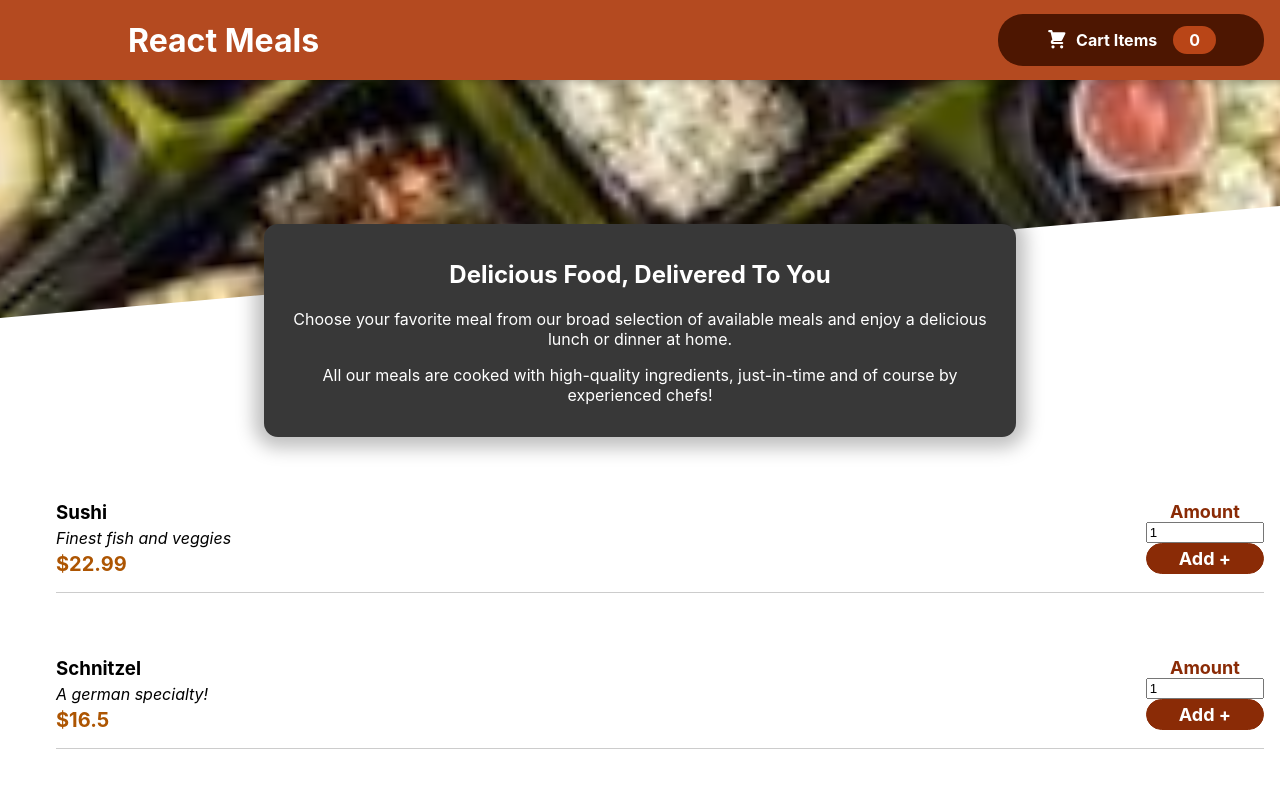
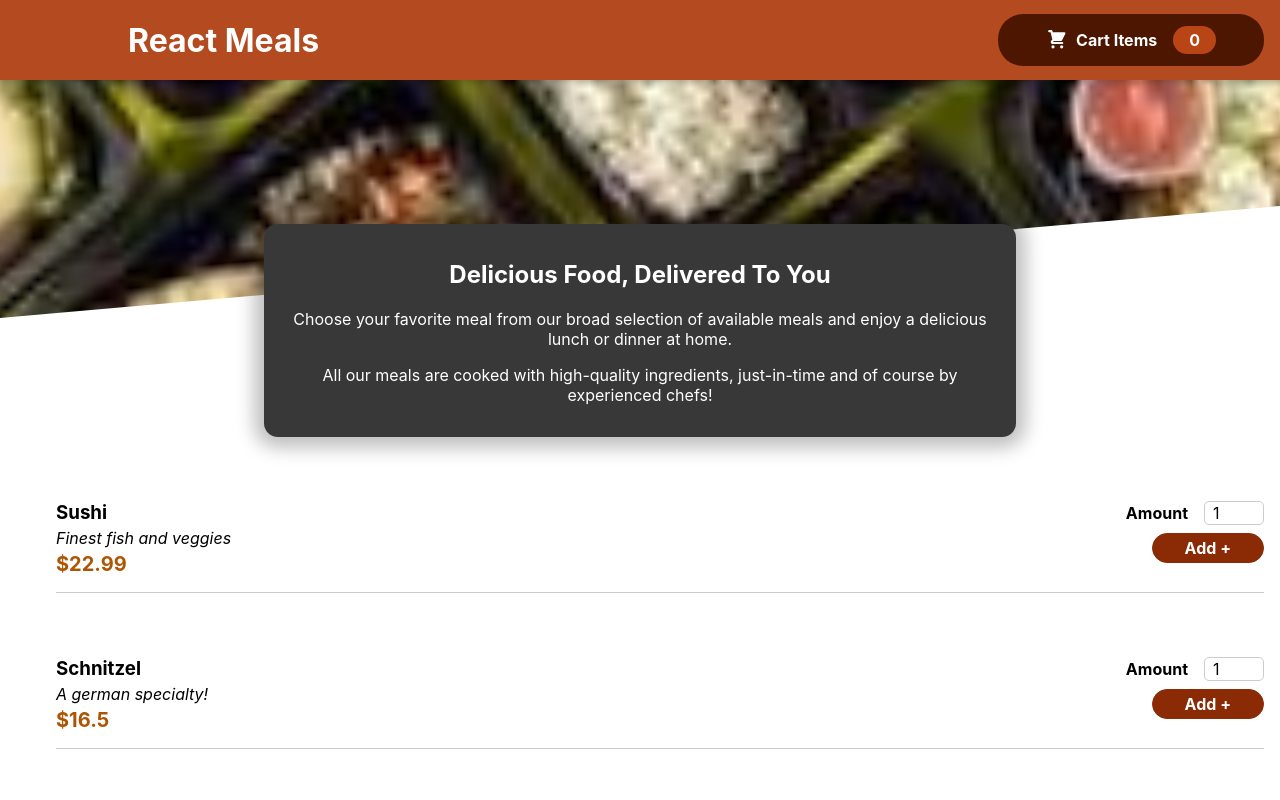
Before and after one commit to Souvik011/ResturentWebsiteApp, a React (Create React App) app: page / in a window 1280 px wide. Shown: the top 800 px of the page. Built offline with nearby package versions, Linux system fonts and the light colour scheme.

Commit message:
Cart Button with open and Close Functionality added

```diff
--- a/public/index.html
+++ b/public/index.html
@@ -28,6 +28,7 @@
   </head>
   <body>
     <noscript>You need to enable JavaScript to run this app.</noscript>
+    <div id="overlay" ></div>
     <div id="root"></div>
     <!--
       This HTML file is a template.
--- a/src/App.js
+++ b/src/App.js
@@ -1,13 +1,25 @@
-import React, { Fragment } from "react";
+import React, { Fragment,useState } from "react";
 
 import "./App.css";
 import Header from "./Components/Header/Header";
 import Meals from "./Components/Meals/Meals";
+import Cart from "./Components/Cart/Cart";
 
 function App() {
+  const [cartVisible,setCartVisible] = useState(false);
+
+  const CartVisibleHandler = () => {
+    setCartVisible(true);
+  };
+
+  const CartHideHandler = () => {
+    setCartVisible(false);
+  };
+
   return (
     <Fragment>
-      <Header />
+      {cartVisible && <Cart onClose={CartHideHandler}/>}
+      <Header onShowCart={CartVisibleHandler}/>
       <Meals />
     </Fragment>
   );
--- /dev/null
+++ b/src/Components/Cart/Cart.js
@@ -0,0 +1,26 @@
+import classes from './Cart.module.css';
+import Modal from '../UI\'s/Modal';
+
+const Cart = (props) => {
+    const cartitems = <ul className={classes['cart-items']}>{[
+        {
+          id: 'm1',
+          name: 'Sushi',
+          amount: 2,
+          price: 22.99,
+        }
+      ].map((items)=>(<li>{items.name}</li>))}</ul>;
+    return (<Modal onClose={props.onClose}>
+        {cartitems}
+        <div className={classes.total}>
+            <span>Total Amount</span>
+            <span>45.98</span>
+        </div>
+        <div className={classes.actions}>
+        <button className={classes['button--alt']} onClick={props.onClose}>Close</button>
+        <button className={classes.button} >Order</button>
+        </div>
+        </Modal>);
+};
+
+export default Cart;
--- /dev/null
+++ b/src/Components/Cart/Cart.module.css
@@ -0,0 +1,46 @@
+.cart-items {
+    list-style: none;
+    margin: 0;
+    padding: 0;
+    max-height: 20rem;
+    overflow: scroll;
+  }
+
+  .total {
+    display: flex;
+    justify-content: space-between;
+    align-items: center;
+    font-weight: bold;
+    font-size: 1.5rem;
+    margin: 1rem 0;
+  }
+
+  .actions {
+    text-align: right;
+  }
+
+  .actions button {
+    font: inherit;
+    cursor: pointer;
+    background-color: transparent;
+    border: 1px solid #8a2b06;
+    padding: 0.5rem 2rem;
+    border-radius: 25px;
+    margin-left: 1rem;
+  }
+
+  .actions button:hover,
+  .actions button:active {
+    background-color: #5a1a01;
+    border-color: #5a1a01;
+    color: white;
+  }
+
+  .actions .button--alt {
+    color: #8a2b06;
+  }
+
+  .actions .button {
+    background-color: #8a2b06;
+    color: white;
+  }
--- a/src/Components/Header/CartButton.js
+++ b/src/Components/Header/CartButton.js
@@ -5,7 +5,7 @@ import classes from './CartButton.module.css';
 
 const CartButton = (props) => {
     return (<React.Fragment>
-        <button className={classes.button}>
+        <button className={classes.button} onClick={props.onClick}>
             <span className={classes.icon} ><CartIcon /></span>
             <span>Cart Items</span>
             <span className={classes.badge}>0</span>
--- a/src/Components/Header/Header.js
+++ b/src/Components/Header/Header.js
@@ -8,7 +8,7 @@ const Header = (props) => {
     return(<div>
         <header className={classes.header}>
             <h1>React Meals</h1>
-            <CartButton />
+            <CartButton onClick={props.onShowCart}/>
         </header>
         <div className={classes.mainimage}>
             <img src={image} alt='Delicious Foods ' />
--- a/src/Components/Meals/Form/MealForm.js
+++ b/src/Components/Meals/Form/MealForm.js
@@ -1,12 +1,21 @@
 import React from "react";
 
+import Input from "../../UI's/Input";
 import classes from './MealForm.module.css';
 
 const MealForm = (props) => {
     return(
         <form className={classes.form}>
-            <label>Amount</label>
-            <input type="number" min={1} max={5} step={1} defaultValue={1}/>
+            <Input
+            label="Amount"
+            input={{
+                id:'amount' + props.id,
+                type: 'number',
+                min:'1',
+                max:'5',
+                step:'1',
+                defaultValue:'1'
+            }} />
             <button type="submit">Add +</button>
         </form>
     );
--- a/src/Components/Meals/Form/MealForm.module.css
+++ b/src/Components/Meals/Form/MealForm.module.css
@@ -1,10 +1,6 @@
 .form {
-    display: grid;
-    align-items: center;
-    text-align: center;
-    color: #8a2b06;
-    font-size: large;
-    font-weight: bold;
+    text-align: right;
+
   }
 
   .form button {
--- /dev/null
+++ b/src/Components/UI's/Input.js
@@ -0,0 +1,12 @@
+import React from "react";
+
+import classes from './Input.module.css';
+
+const Input =(props) => {
+    return <div className={classes.input}>
+        <label htmlFor={props.input.id}>{props.label}</label>
+        <input {...props.input} />
+    </div>
+};
+
+export default Input;
--- /dev/null
+++ b/src/Components/UI's/Input.module.css
@@ -0,0 +1,18 @@
+.input {
+    display: flex;
+    align-items: center;
+    margin-bottom: 0.5rem;
+  }
+
+  .input label {
+    font-weight: bold;
+    margin-right: 1rem;
+  }
+
+  .input input {
+    width: 3rem;
+    border-radius: 5px;
+    border: 1px solid #ccc;
+    font: inherit;
+    padding-left: 0.5rem;
+  }
--- /dev/null
+++ b/src/Components/UI's/Modal.js
@@ -0,0 +1,32 @@
+import { Fragment } from 'react';
+import ReactDOM from 'react-dom';
+
+import classes from './Modal.module.css';
+
+const Backdrop = (props) => {
+  return <div className={classes.backdrop} onClick={props.onClose} />;
+};
+
+const ModalOverlay = (props) => {
+  return (
+    <div className={classes.modal}>
+      <div className={classes.content}>{props.children}</div>
+    </div>
+  );
+};
+
+const portalElement = document.getElementById('overlay');
+
+const Modal = (props) => {
+  return (
+    <Fragment>
+      {ReactDOM.createPortal(<Backdrop onClose={props.onClose}/>, portalElement)}
+      {ReactDOM.createPortal(
+        <ModalOverlay>{props.children}</ModalOverlay>,
+        portalElement
+      )}
+    </Fragment>
+  );
+};
+
+export default Modal;
--- /dev/null
+++ b/src/Components/UI's/Modal.module.css
@@ -0,0 +1,40 @@
+.backdrop {
+    position: fixed;
+    top: 0;
+    left: 0;
+    width: 100%;
+    height: 100vh;
+    z-index: 20;
+    background-color: rgba(0, 0, 0, 0.75);
+  }
+
+  .modal {
+    position: fixed;
+    top: 20vh;
+    left: 5%;
+    width: 90%;
+    background-color: white;
+    padding: 1rem;
+    border-radius: 14px;
+    box-shadow: 0 2px 8px rgba(0, 0, 0, 0.25);
+    z-index: 30;
+    animation: slide-down 300ms ease-out forwards;
+  }
+
+  @media (min-width: 768px) {
+    .modal {
+      width: 40rem;
+      left: calc(50% - 20rem);
+    }
+  }
+
+  @keyframes slide-down {
+    from {
+      opacity: 0;
+      transform: translateY(-3rem);
+    }
+    to {
+      opacity: 1;
+      transform: translateY(0);
+    }
+  }
```
